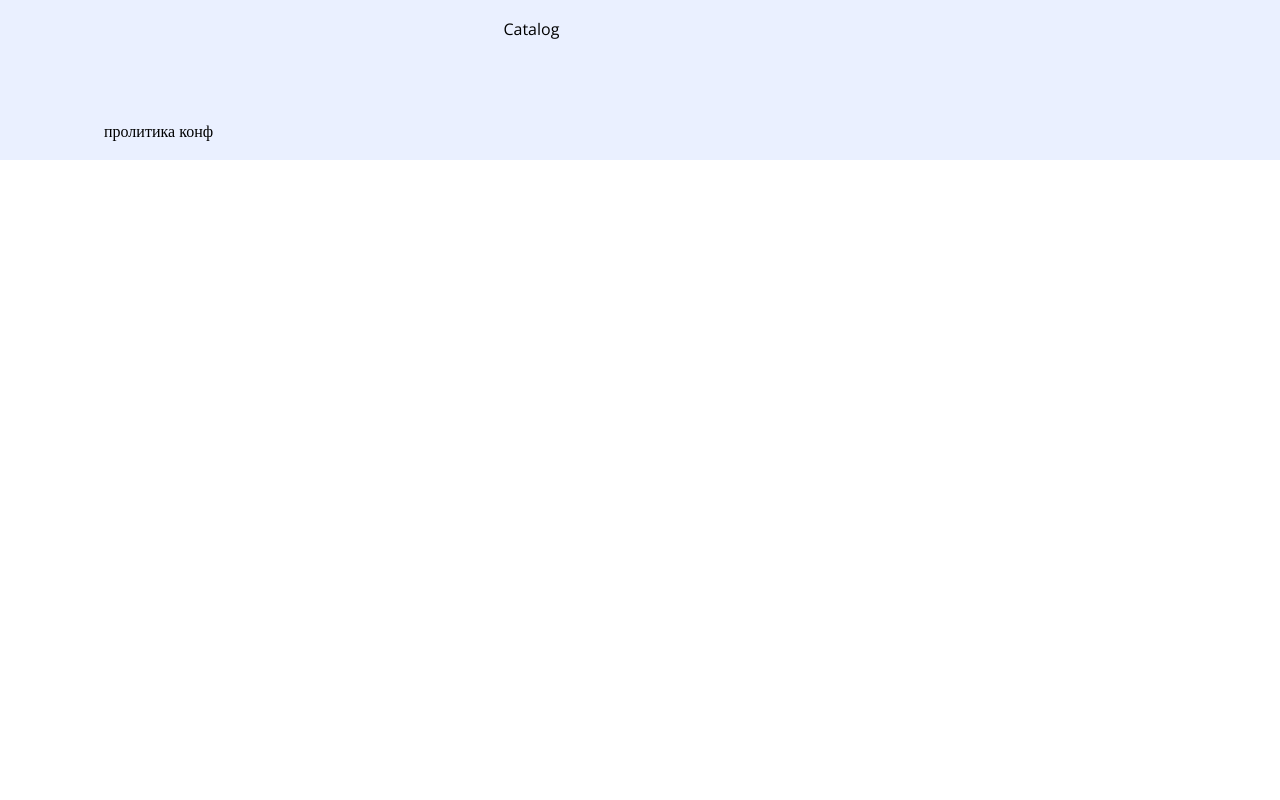
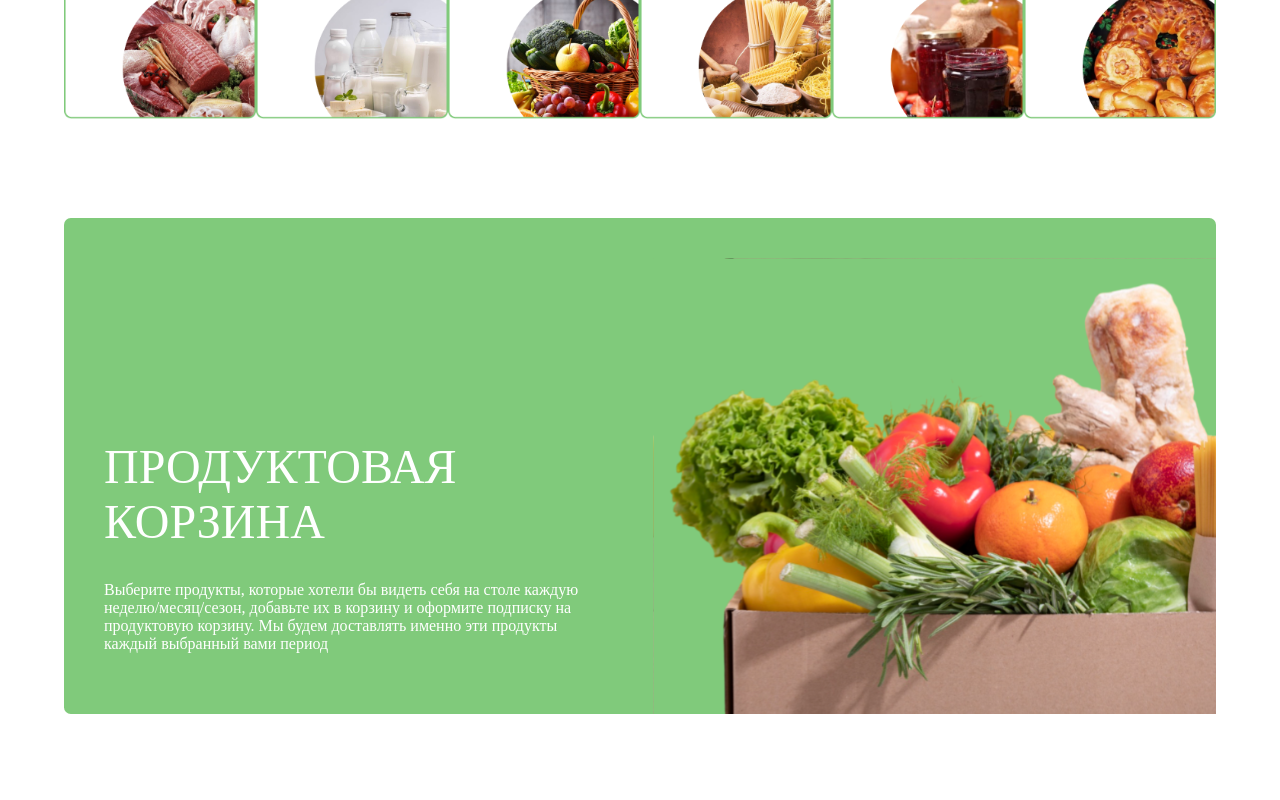
Before and after one commit to kirillkeril/papu_team_client, a React (Create React App) app: page / in a window 1280 px wide. Shown: the part 640-1440 px from the top of the page. Before the commit the page ends 800 px from the top, so only its background shows below. Built offline with nearby package versions, Linux system fonts and the light colour scheme.

Commit message:
sdasddfsdfsf

```diff
--- a/src/components/LoginCard/LoginCard.js
+++ b/src/components/LoginCard/LoginCard.js
@@ -30,6 +30,7 @@ export const LoginCard = (params) => {
       const res = await UserService.register(email, password);
       store.setUser(res.data.user);
       console.log(store.user);
+      return navigate("/");
     } catch (e) {
       console.log(e);
     }
--- a/src/components/footer/footer.module.css
+++ b/src/components/footer/footer.module.css
@@ -1,17 +1,19 @@
 .footer {
     font-family: "Open Sans";
     padding: 32px 104px 18px 104px;
-    position: absolute;
-    bottom: 0;
+
+    /* bottom: 0;
     right: 0;
     left: 0;
     overflow: hidden;
     display: flex;
     flex-direction: column;
     align-items: center;
-    justify-content: space-between;
-    min-height: 400px;
+    justify-content: space-between;*/
+    min-height: min-content;
     background: #EAF0FF;
+    margin-top: 200px;
+
 }
 .top {
     width: 100%;
--- a/src/pages/MainPage/MainPage.js
+++ b/src/pages/MainPage/MainPage.js
@@ -4,7 +4,7 @@ import { useNavigate } from "react-router-dom";
 import { useContext } from "react";
 import Store from "../../store/store";
 import { Image } from "../../components/UIKit/Image/Image";
-import {Footer} from "../../components/footer/Footer";
+import { Footer } from "../../components/footer/Footer";
 import backery from "../../img/backery.png";
 import grocery from "../../img/grocery.png";
 import meet from "../../img/meet.png";
@@ -20,6 +20,7 @@ export const MainPage = () => {
   const photo = [<img src="../../img/meet.png" />, <img src={milk} />];
 
   return (
+    <>
       <div className={styles.page}>
         <Header />
         <main className={styles.mainBlock}>
@@ -91,8 +92,32 @@ export const MainPage = () => {
               />
             </div>
           </div>
+
+          <div className={styles.productBasket}>
+            <Image
+              src={"./source/banner2.svg"}
+              width={"100%"}
+              style={{
+                position: "absolute",
+                top: 0,
+                left: 0,
+                right: 0,
+                bottom: 0,
+              }}
+            />
+            <div className={styles.basketDivMain}>
+              <div className={styles.basketText}>ПРОДУКТОВАЯ КОРЗИНА</div>
+              <p className={styles.basketTextP}>
+                Выберите продукты, которые хотели бы видеть себя на столе каждую
+                неделю/месяц/сезон, добавьте их в корзину и оформите подписку на
+                продуктовую корзину. Мы будем доставлять именно эти продукты
+                каждый выбранный вами период
+              </p>
+            </div>
+          </div>
         </main>
-      <Footer/>
       </div>
+      <Footer />
+    </>
   );
 };
--- a/src/pages/MainPage/landing.module.css
+++ b/src/pages/MainPage/landing.module.css
@@ -1,5 +1,9 @@
 .page {
     padding: 0 104px;
+
+    display: flex;
+    flex-direction: column;
+    min-height: 100vh;
 }
 .banner{
     position: relative;
@@ -44,3 +48,24 @@
     width: 100%;
     margin: 0 auto;
 }
+.productBasket{
+    margin-top: 99px;
+    position: relative;
+}
+.basketText{
+    font-family: 'Raleway', italic;
+    font-size: 48px;
+}
+.basketDivMain{
+    position: absolute;
+    left: 40px;
+    top: 221px;
+    color: #ffff;
+    width: 50%;
+}
+.basketTextP{
+    margin-top: 32px;
+
+    width:85%;
+
+}
```
Also changed, not shown: src/components/footer/Footer.js (+4 -6 lines), public/source/banner2.svg (added), 1 other file (tests, documents, lock files or other folders). Lines whose indentation alone changed are shown as unchanged.
